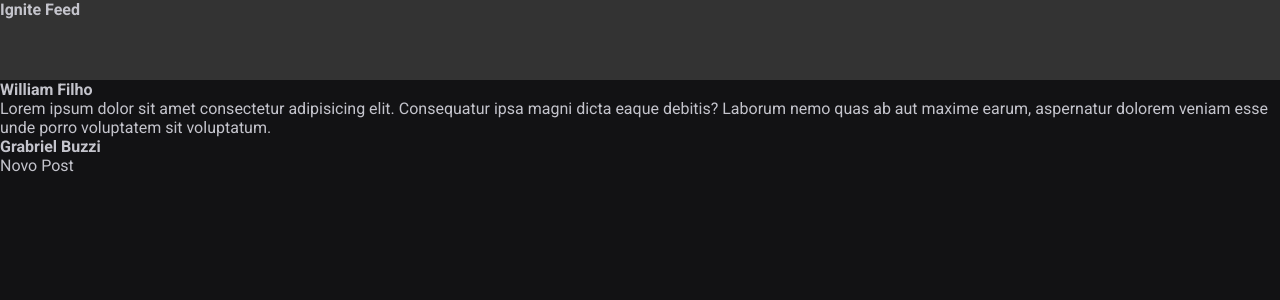
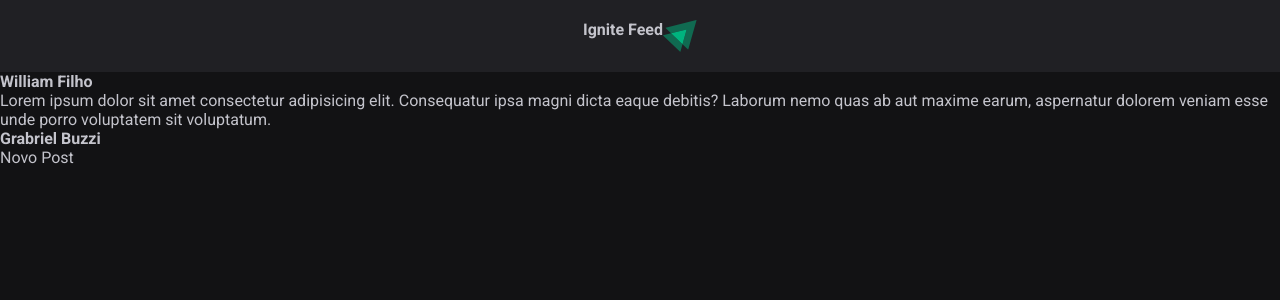
Before and after one commit to WilliamFilh0/Feed, a React (Vite) app: page / in a window 1280 px wide. Shown: the top 300 px of the page. Built offline with nearby package versions, Linux system fonts and the light colour scheme.

Commit message:
feat: Adding application logo

```diff
--- a/src/components/Header.jsx
+++ b/src/components/Header.jsx
@@ -1,9 +1,12 @@
 import styles from "./Header.module.css";
+
+import IgniteLogo from "../assets/Ignite-log.svg";
 
 export function Header() {
   return (
     <header className={styles.header}>
       <strong>Ignite Feed</strong>
+      <img src={IgniteLogo} alt="Logotipo do Ignite" />
     </header>
   );
 }
--- a/src/components/Header.module.css
+++ b/src/components/Header.module.css
@@ -1,4 +1,11 @@
 .header {
-  background: #333;
-  height: 80px;
+  display: flex;
+  justify-content: center;
+
+  background: var(--gray-800);
+  padding: 1.25rem 0;
 }
+
+.header img {
+  height: 2rem;
+}
```
Also changed, not shown: src/assets/Ignite-log.svg (added).
